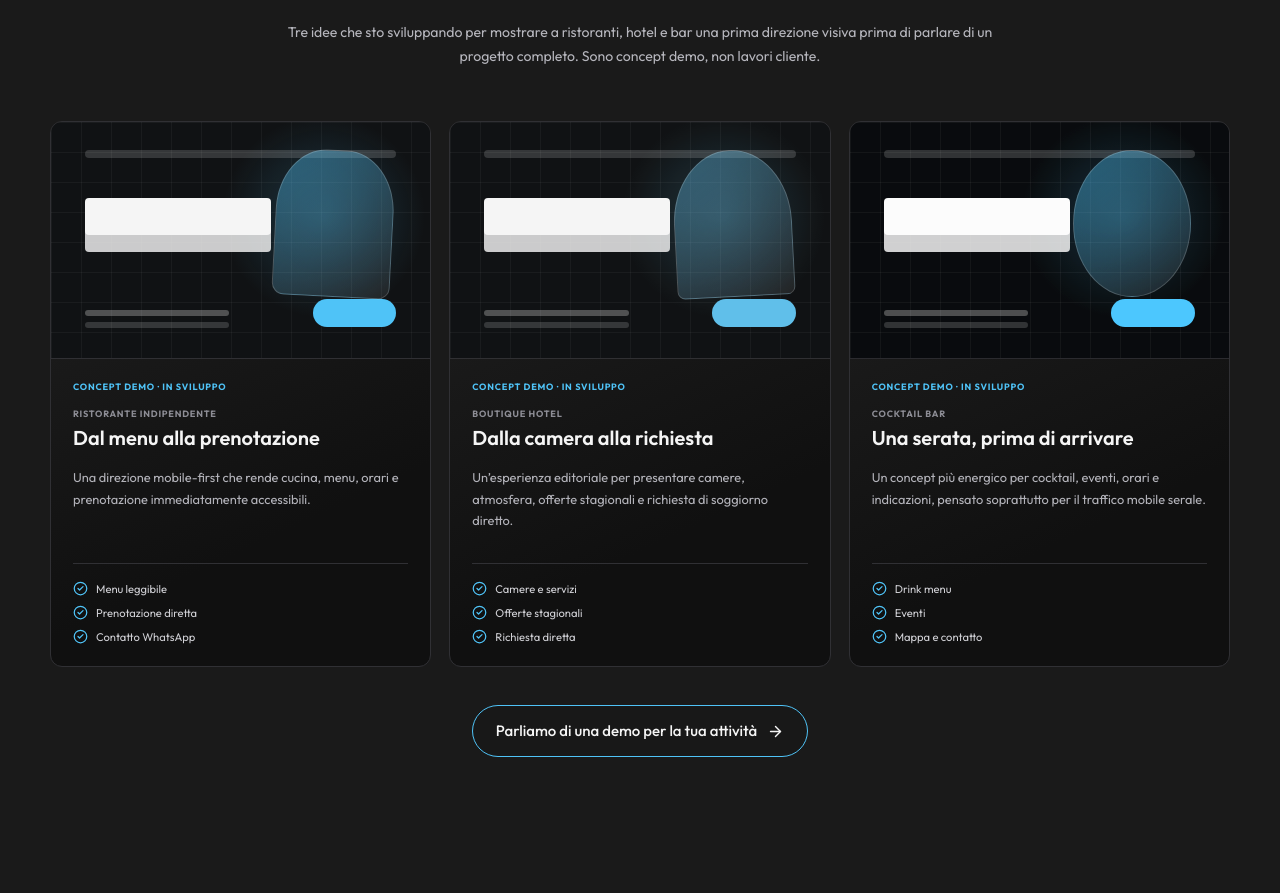
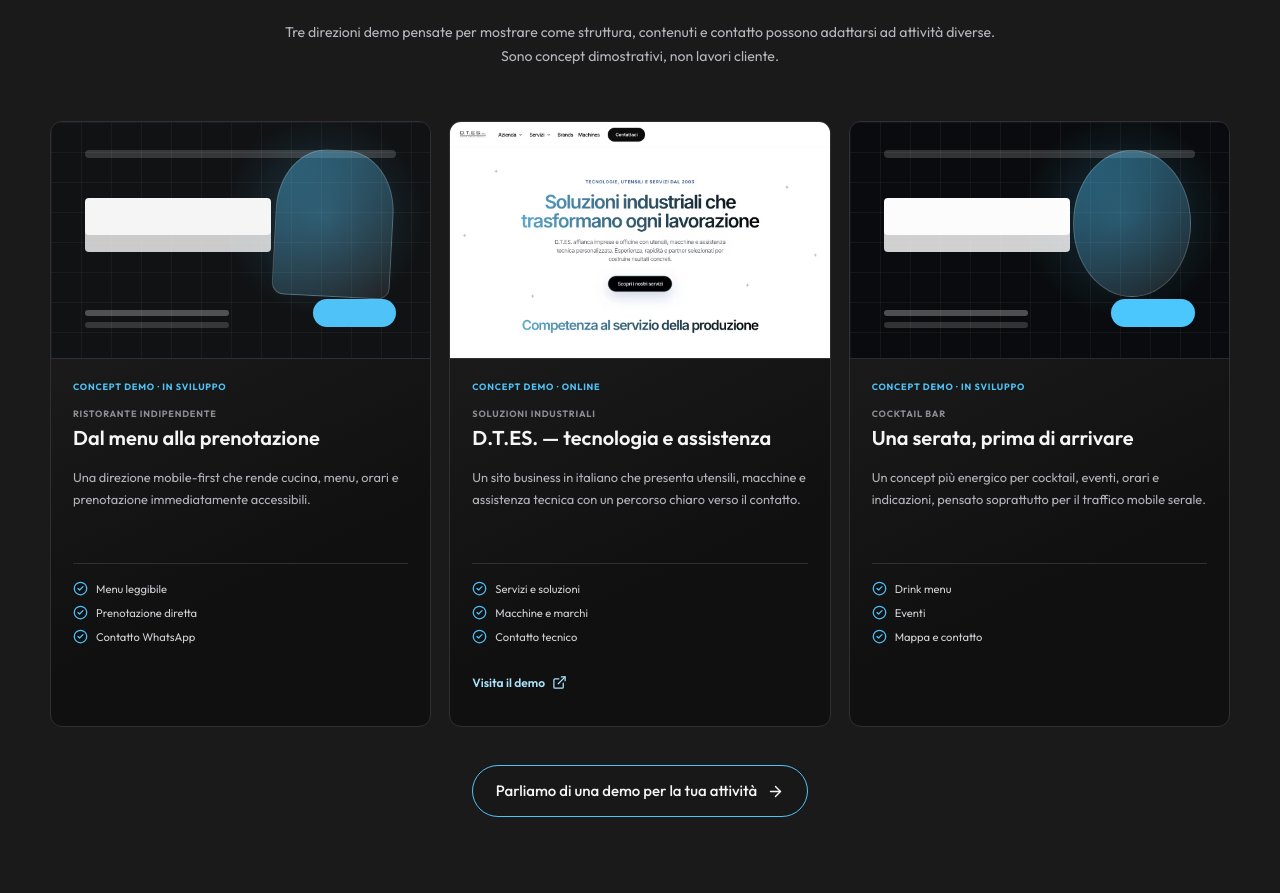
Before and after one commit to Dinalrandika/Dinalrandika.github.io, a React (Vite) app: page / in a window 1280 px wide. Shown: the part 5140-6033 px from the top of the page. Built offline with nearby package versions, Linux system fonts and the light colour scheme.

Commit message:
Replace second demo with D.T.ES. concept

```diff
--- a/src/App.jsx
+++ b/src/App.jsx
@@ -267,14 +267,16 @@ const content = {
     visit: "Visita il sito",
     externalNote: "Si apre in una nuova scheda",
     conceptsTitle: "Concept lab",
-    conceptsSubtitle: "Direzioni demo per l’hospitality",
-    conceptsIntro: "Tre idee che sto sviluppando per mostrare a ristoranti, hotel e bar una prima direzione visiva prima di parlare di un progetto completo. Sono concept demo, non lavori cliente.",
+    conceptsSubtitle: "Direzioni demo per attività reali",
+    conceptsIntro: "Tre direzioni demo pensate per mostrare come struttura, contenuti e contatto possono adattarsi ad attività diverse. Sono concept dimostrativi, non lavori cliente.",
     conceptStatus: "Concept demo · in sviluppo",
+    conceptStatusLive: "Concept demo · online",
     concepts: [
       ["Ristorante indipendente", "Dal menu alla prenotazione", "Una direzione mobile-first che rende cucina, menu, orari e prenotazione immediatamente accessibili.", ["Menu leggibile", "Prenotazione diretta", "Contatto WhatsApp"]],
-      ["Boutique hotel", "Dalla camera alla richiesta", "Un’esperienza editoriale per presentare camere, atmosfera, offerte stagionali e richiesta di soggiorno diretto.", ["Camere e servizi", "Offerte stagionali", "Richiesta diretta"]],
+      ["Soluzioni industriali", "D.T.ES. — tecnologia e assistenza", "Un sito business in italiano che presenta utensili, macchine e assistenza tecnica con un percorso chiaro verso il contatto.", ["Servizi e soluzioni", "Macchine e marchi", "Contatto tecnico"], "https://artsy-three-240104.framer.app/", "/assets/showcase-dtes-demo.avif", "Homepage del concept D.T.ES. per soluzioni industriali"],
       ["Cocktail bar", "Una serata, prima di arrivare", "Un concept più energico per cocktail, eventi, orari e indicazioni, pensato soprattutto per il traffico mobile serale.", ["Drink menu", "Eventi", "Mappa e contatto"]],
     ],
+    viewDemo: "Visita il demo",
     conceptCta: "Parliamo di una demo per la tua attività",
     contactTitle: "Contattami",
     contactSubtitle: "Lavoriamo insieme",
@@ -361,14 +363,16 @@ const content = {
     visit: "Visit website",
     externalNote: "Opens in a new tab",
     conceptsTitle: "Concept lab",
-    conceptsSubtitle: "Demo directions for hospitality",
-    conceptsIntro: "Three ideas I am developing to show restaurants, hotels, and bars an initial visual direction before discussing a complete project. These are demo concepts, not client work.",
+    conceptsSubtitle: "Demo directions for real businesses",
+    conceptsIntro: "Three demo directions showing how structure, content, and contact paths can adapt to different businesses. These are demonstration concepts, not client work.",
     conceptStatus: "Demo concept · in progress",
+    conceptStatusLive: "Demo concept · live",
     concepts: [
       ["Independent restaurant", "From menu to booking", "A mobile-first direction that keeps the food, menu, opening hours, and reservation path immediately accessible.", ["Readable menu", "Direct booking", "WhatsApp contact"]],
-      ["Boutique hotel", "From room to enquiry", "An editorial experience for rooms, atmosphere, seasonal offers, and direct stay enquiries.", ["Rooms and services", "Seasonal offers", "Direct enquiry"]],
+      ["Industrial solutions", "D.T.ES. — technology and support", "An Italian business website presenting tools, machinery, and technical support with a clear path to contact.", ["Services and solutions", "Machines and brands", "Technical contact"], "https://artsy-three-240104.framer.app/", "/assets/showcase-dtes-demo.avif", "Homepage of the D.T.ES. industrial-solutions demo"],
       ["Cocktail bar", "The night starts before arrival", "A more energetic concept for drinks, events, opening hours, and directions, designed around evening mobile traffic.", ["Drinks menu", "Events", "Map and contact"]],
     ],
+    viewDemo: "Visit live demo",
     conceptCta: "Discuss a demo for your business",
     contactTitle: "Get in touch",
     contactSubtitle: "Let’s work together",
@@ -490,23 +494,35 @@ function ProjectCard({ project, index, lang, labels }) {
 }
 
 function ConceptCard({ concept, index, labels }) {
-  const [type, title, description, points] = concept;
+  const [type, title, description, points, url, image, imageAlt] = concept;
 
   return (
     <article className={`concept-card concept-card--${index + 1} reveal`} data-reveal style={{ "--reveal-delay": `${index * 65}ms` }}>
-      <div className="concept-visual" aria-hidden="true">
-        <span className="concept-visual__bar" />
-        <span className="concept-visual__headline" />
-        <span className="concept-visual__copy" />
-        <span className="concept-visual__action" />
-        <span className="concept-visual__media" />
+      <div className="concept-visual" aria-hidden={image ? undefined : true}>
+        {image ? (
+          <img src={image} alt={imageAlt} width="1200" height="750" loading="lazy" decoding="async" />
+        ) : (
+          <>
+            <span className="concept-visual__bar" />
+            <span className="concept-visual__headline" />
+            <span className="concept-visual__copy" />
+            <span className="concept-visual__action" />
+            <span className="concept-visual__media" />
+          </>
+        )}
       </div>
       <div className="concept-card__body">
-        <p className="concept-status">{labels.conceptStatus}</p>
+        <p className="concept-status">{url ? labels.conceptStatusLive : labels.conceptStatus}</p>
         <p className="concept-type">{type}</p>
         <h3>{title}</h3>
         <p className="concept-description">{description}</p>
         <ul>{points.map((point) => <li key={point}><CheckCircle2 size={15} />{point}</li>)}</ul>
+        {url && (
+          <a className="concept-link" href={url} target="_blank" rel="noreferrer" aria-label={`${labels.viewDemo}: ${title}. ${labels.externalNote}`}>
+            {labels.viewDemo}<ExternalLink size={15} />
+            <span className="sr-only">{labels.externalNote}</span>
+          </a>
+        )}
       </div>
     </article>
   );
--- a/src/styles.css
+++ b/src/styles.css
@@ -1034,6 +1034,15 @@ textarea:focus-visible {
 .concept-card--2 .concept-visual { background-position: 0 0, 0 0, center; filter: saturate(.82); }
 .concept-card--3 .concept-visual { background-position: 0 0, 0 0, right; filter: contrast(1.06); }
 
+.concept-visual > img {
+  width: 100%;
+  height: 100%;
+  display: block;
+  object-fit: cover;
+  object-position: center top;
+  transition: transform 420ms var(--roll-ease);
+}
+
 .concept-visual span { position: absolute; display: block; }
 
 .concept-visual__bar {
@@ -1136,6 +1145,20 @@ textarea:focus-visible {
 }
 
 .concept-card li svg { color: var(--accent); flex: 0 0 auto; }
+
+.concept-link {
+  width: max-content;
+  min-height: 44px;
+  display: inline-flex;
+  align-items: center;
+  gap: 7px;
+  margin-top: 16px;
+  color: var(--accent-soft);
+  font-size: .75rem;
+  font-weight: 600;
+}
+
+.concept-link svg { transition: transform 220ms var(--roll-ease); }
 
 .concepts-cta {
   width: max-content;
@@ -1483,6 +1506,8 @@ textarea:focus-visible {
   .concept-card:hover .concept-visual__media { transform: translateY(-4px) rotate(3deg) scale(1.02); }
   .concept-card--2:hover .concept-visual__media { transform: translateY(-4px) rotate(-3deg) scale(1.02); }
   .concept-card--3:hover .concept-visual__media { transform: translateY(-4px) scale(1.02); }
+  .concept-card:hover .concept-visual > img { transform: scale(1.02); }
+  .concept-link:hover svg { transform: translateX(4px); }
 
   .form-submit:hover,
   .footer-cta > a:hover,
@@ -1722,6 +1747,7 @@ textarea:focus-visible {
   .process-step:hover,
   .project-card:hover,
   .concept-card:hover,
+  .concept-card:hover .concept-visual > img,
   .project-card:hover .project-image img,
   .service-card:hover .service-icon,
   .process-step:hover .process-icon,
```
Also changed, not shown: public/assets/showcase-dtes-demo.avif (added).
